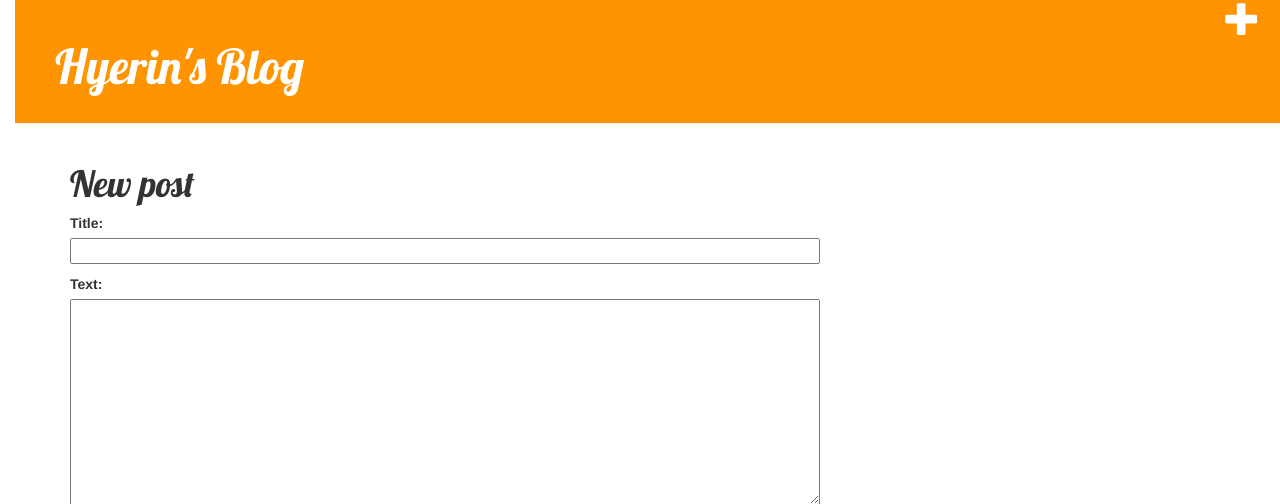
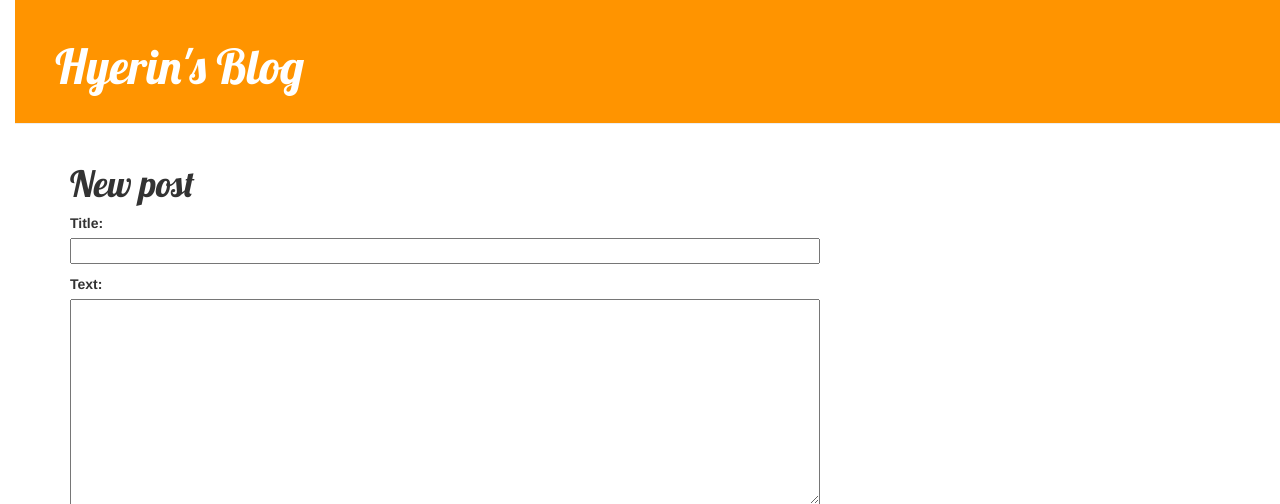
Before and after one commit to devwon/my-first-blog, a Django app: page /post/new/ in a window 1280 px wide. Shown: the top 504 px of the page. Run offline with Django 3.2, Linux system fonts and the light colour scheme; some libraries are stand-ins or nearby versions.

Commit message:
modified urls.py

```diff
--- a/blog/templates/blog/base.html
+++ b/blog/templates/blog/base.html
@@ -11,8 +11,8 @@
     </head>
     <body>
         <!--보안을 위한 코드-->
-        <a href="{% url 'post_new' %}" class="top-menu"><span class="glyphicon glyphicon-plus"></span></a>
-
+        <!--<a href="{% url 'post_new' %}" class="top-menu"><span class="glyphicon glyphicon-plus"></span></a>
+        -->
         <div class="page-header">
             {% if user.is_authenticated %}
             <a href="{% url 'post_new' %}" class="top-menu"><span class="glyphicon glyphicon-plus"></span></a>
--- a/blog/urls.py
+++ b/blog/urls.py
@@ -5,5 +5,5 @@ urlpatterns = [
     url(r'^$', views.post_list, name='post_list'),
     url(r'^post/(?P<pk>[0-9]+)/$', views.post_detail, name='post_detail'),
     url(r'^post/new/$', views.post_new, name='post_new'),
-     url(r'^post/(?P<pk>\d+)/edit/$', views.post_edit, name='post_edit'),
+    url(r'^post/(?P<pk>\d+)/edit/$', views.post_edit, name='post_edit'),
 ]
```
